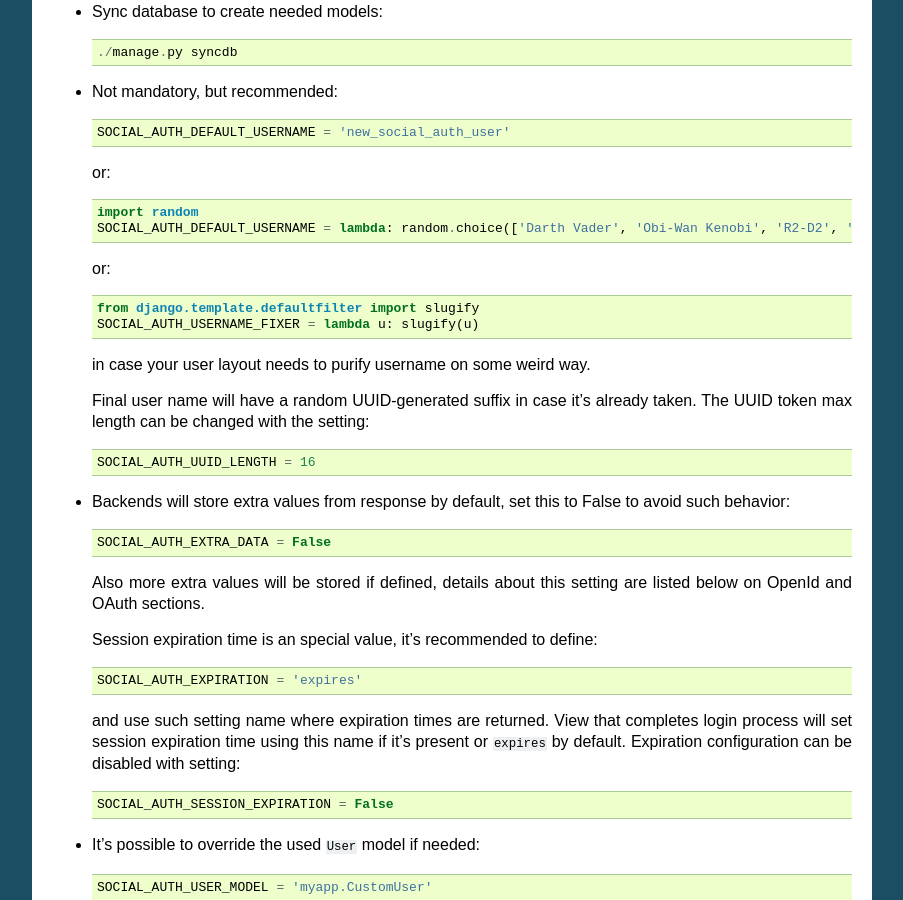
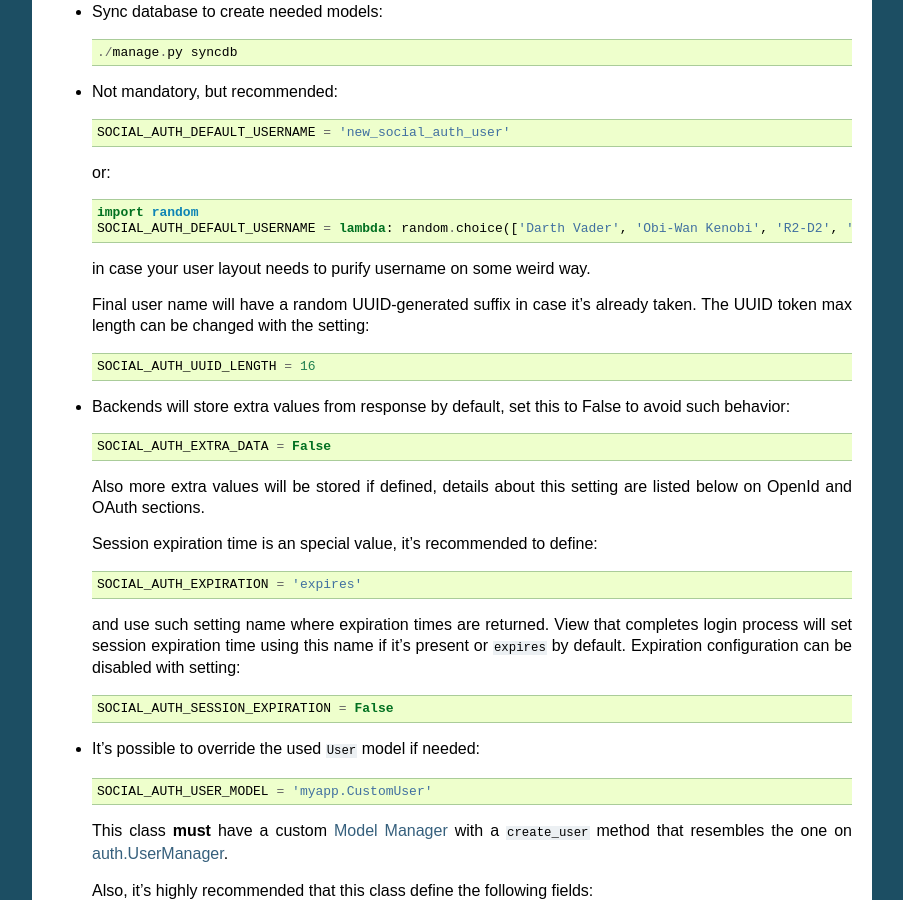
Before and after one commit to omab/django-social-auth, a Sphinx documentation site: the page built from doc/configuration.rst, in a window 1280 px wide and 900 px high, scrolled down 2357 px. Shown: the whole window, without its empty margins (198-1101 px from the left). Built offline with Sphinx 7.4.7, drawn with Linux system fonts in a browser that asks for light colours.

Commit message:
Update doc/configuration.rst

```diff
--- a/doc/configuration.rst
+++ b/doc/configuration.rst
@@ -148,11 +148,6 @@ Configuration
     import random
     SOCIAL_AUTH_DEFAULT_USERNAME = lambda: random.choice(['Darth Vader', 'Obi-Wan Kenobi', 'R2-D2', 'C-3PO', 'Yoda'])
 
-  or::
-
-    from django.template.defaultfilter import slugify
-    SOCIAL_AUTH_USERNAME_FIXER = lambda u: slugify(u)
-
   in case your user layout needs to purify username on some weird way.
 
   Final user name will have a random UUID-generated suffix in case it's already
```
